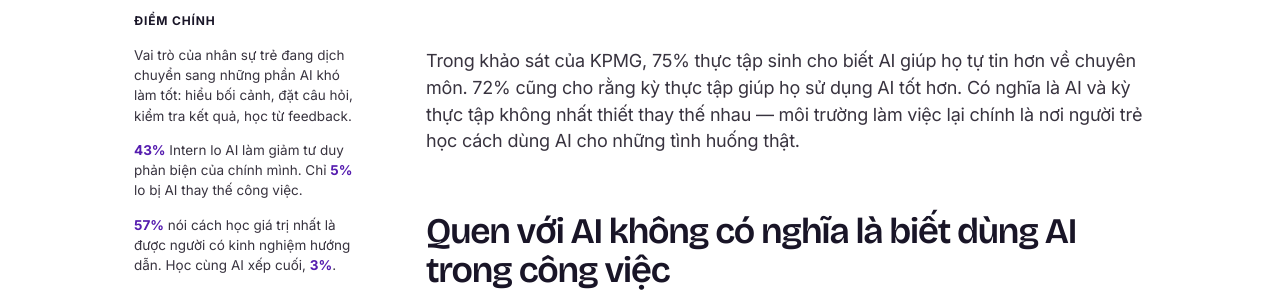
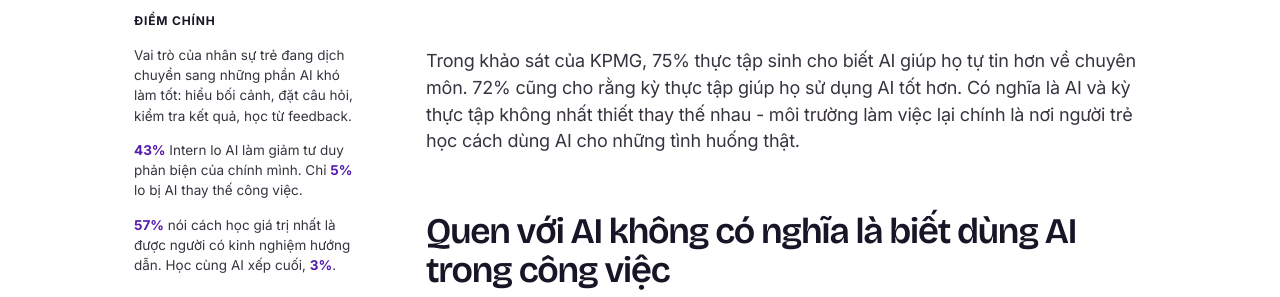
Before and after one commit to upzi-vn/employers, a Jekyll site: the page built from _posts/2026-09-07-tuyen-fresher-trong-thoi-dai-ai.html, in a window 1280 px wide and 900 px high, scrolled down 2898 px. Shown: the part 210-507 px from the top of the window. Built offline with Jekyll 4.4.1, drawn with Linux system fonts in a browser that asks for light colours; some of the changed text lies outside the part shown.

Commit message:
Fix punctuation and formatting in HTML content

```diff
--- a/_posts/2026-09-07-tuyen-fresher-trong-thoi-dai-ai.html
+++ b/_posts/2026-09-07-tuyen-fresher-trong-thoi-dai-ai.html
@@ -32,7 +32,7 @@
       </div></div></aside>
     <article class="article-content">
 
-      <p class="lead">Một email có thể được viết trong vài giây. Một bản tổng hợp thị trường có thể hoàn thành trước giờ họp. Research, làm sạch dữ liệu, dựng bản nháp hay tổng hợp thông tin — những việc từng chiếm khá nhiều thời gian của Intern và Fresher — giờ đều có thể làm nhanh hơn với AI.</p>
+      <p class="lead">Một email có thể được viết trong vài giây. Một bản tổng hợp thị trường có thể hoàn thành trước giờ họp. Research, làm sạch dữ liệu, dựng bản nháp hay tổng hợp thông tin - những việc từng chiếm khá nhiều thời gian của Intern và Fresher - giờ đều có thể làm nhanh hơn với AI.</p>
 
 
 
@@ -61,7 +61,7 @@
 
       <p>Và khi được hỏi kỹ năng nào quan trọng nhất trong môi trường có AI, <strong>tư duy phản biện đứng đầu danh sách.</strong></p>
 
-      <h2>Intern vẫn cần làm việc — chỉ là không nhất thiết dành nhiều thời gian cho những phần việc cũ</h2>
+      <h2>Intern vẫn cần làm việc - chỉ là không nhất thiết dành nhiều thời gian cho những phần việc cũ</h2>
 
       <p>Nếu AI xử lý được một phần công việc cơ bản, doanh nghiệp có thể giao cho Intern nhiều trách nhiệm hơn ở những phần cần phán đoán, thử nghiệm và hiểu bối cảnh.</p>
 
@@ -87,7 +87,7 @@
 
       <div class="article-quote">Vai trò của nhân sự trẻ đang dịch chuyển sang những phần AI khó tự làm tốt: hiểu bối cảnh, đặt câu hỏi, kiểm tra kết quả, tiếp nhận feedback và dần học cách đưa ra quyết định.</div>
 
-      <p>Trong khảo sát của KPMG, 75% thực tập sinh cho biết AI giúp họ tự tin hơn về chuyên môn. 72% cũng cho rằng kỳ thực tập giúp họ sử dụng AI tốt hơn. Có nghĩa là AI và kỳ thực tập không nhất thiết thay thế nhau — môi trường làm việc lại chính là nơi người trẻ học cách dùng AI cho những tình huống thật.</p>
+      <p>Trong khảo sát của KPMG, 75% thực tập sinh cho biết AI giúp họ tự tin hơn về chuyên môn. 72% cũng cho rằng kỳ thực tập giúp họ sử dụng AI tốt hơn. Có nghĩa là AI và kỳ thực tập không nhất thiết thay thế nhau - môi trường làm việc lại chính là nơi người trẻ học cách dùng AI cho những tình huống thật.</p>
 
       <h2>Quen với AI không có nghĩa là biết dùng AI trong công việc</h2>
 
```
